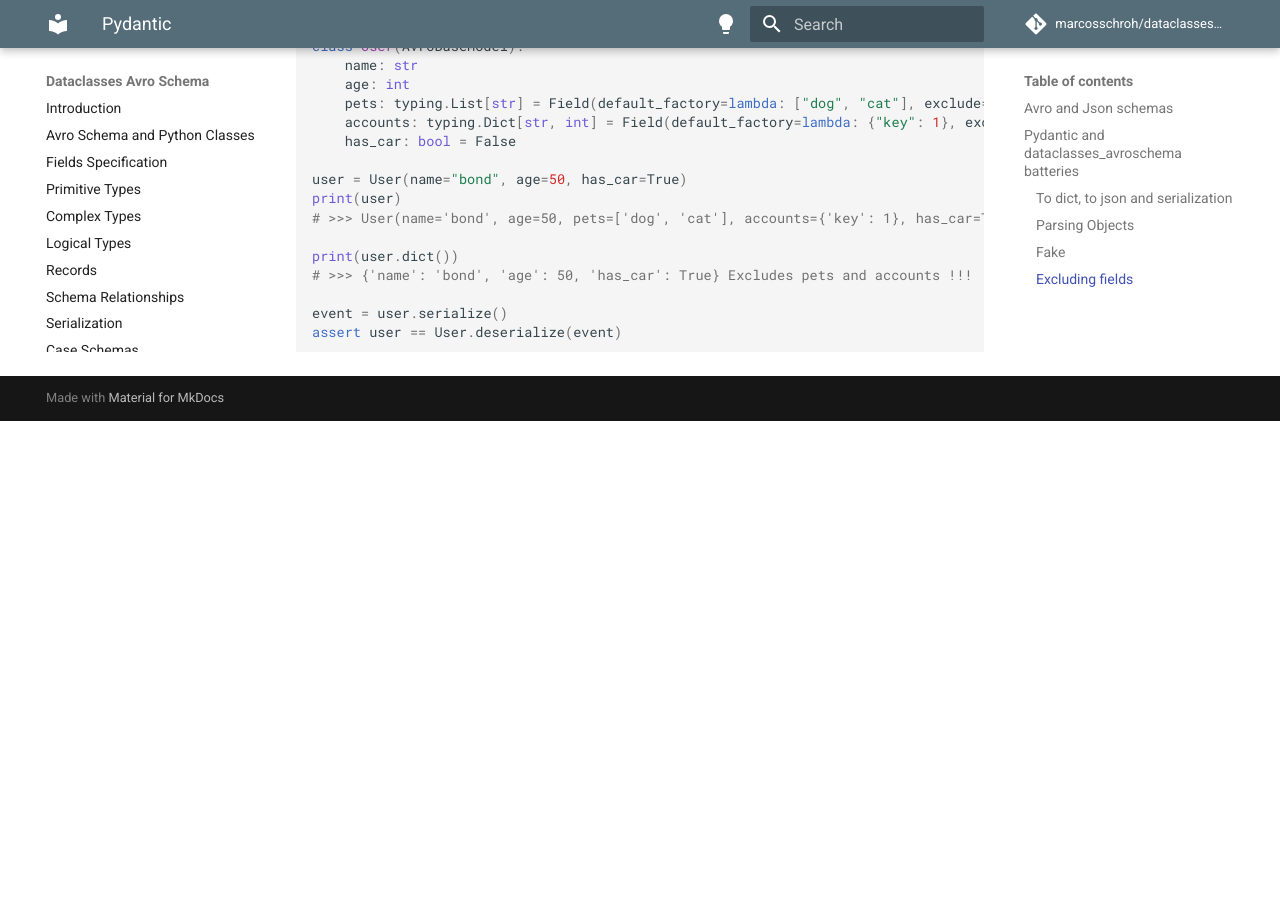
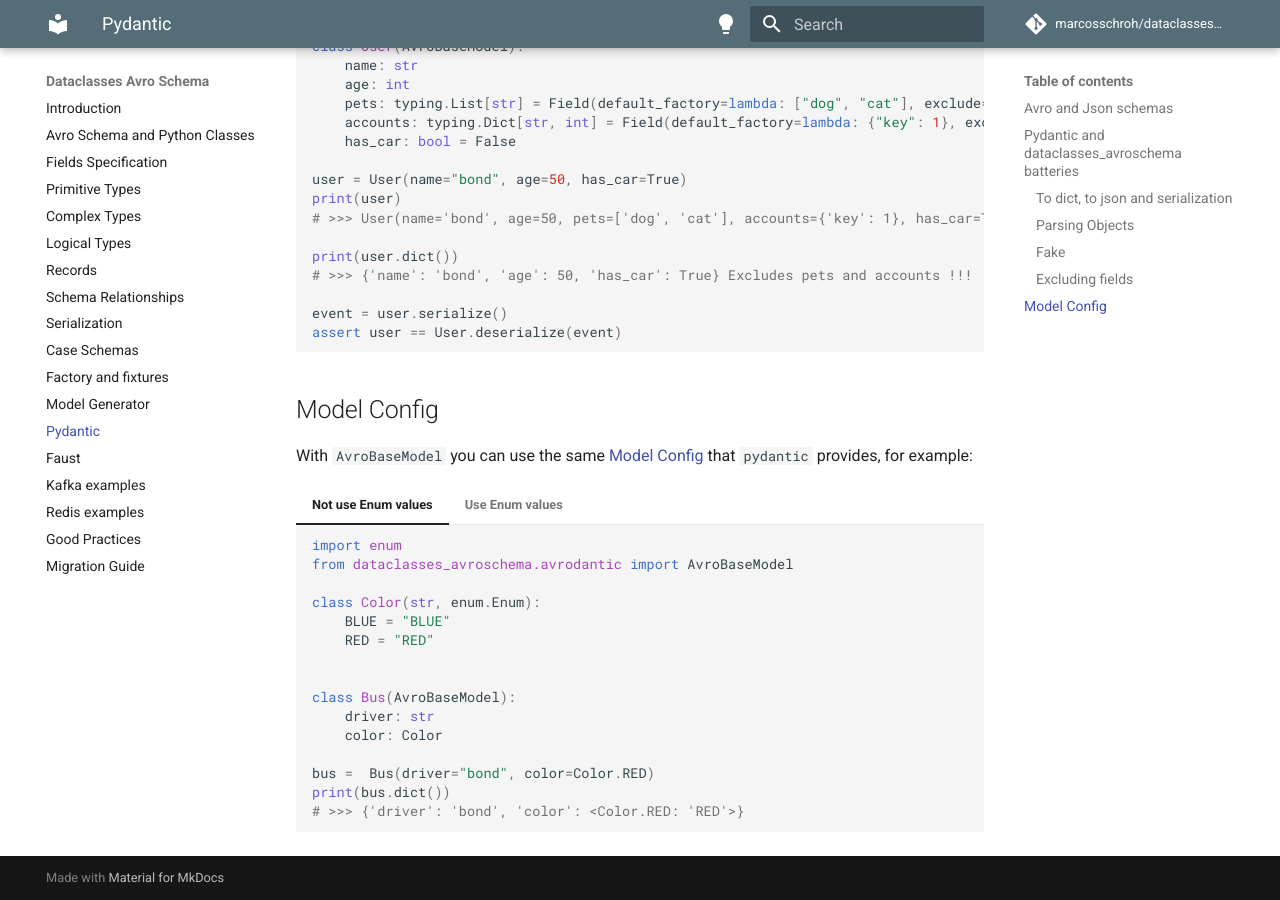
Before and after one commit to marcosschroh/dataclasses-avroschema, an MkDocs documentation site: the page built from docs/pydantic.md, in a window 1280 px wide and 900 px high, scrolled down 4242 px. Built offline with MkDocs 1.6.1 and Material for MkDocs 9.7.7, drawn with Linux system fonts in a browser that asks for light colours; comment, search, counter and statistics services are not loaded; before the commit the page ends 4663 px from its top, so only the background shows below that.

````diff
--- a/docs/pydantic.md
+++ b/docs/pydantic.md
@@ -210,3 +210,49 @@
 event = user.serialize()
 assert user == User.deserialize(event)
 ```
+
+## Model Config
+
+With `AvroBaseModel` you can use the same [Model Config](https://docs.pydantic.dev/latest/usage/model_config/) that `pydantic` provides,
+for example:
+
+=== "Not use Enum values"
+    ```python
+    import enum
+    from dataclasses_avroschema.avrodantic import AvroBaseModel
+
+    class Color(str, enum.Enum):
+        BLUE = "BLUE"
+        RED = "RED"
+
+
+    class Bus(AvroBaseModel):
+        driver: str
+        color: Color
+
+    bus =  Bus(driver="bond", color=Color.RED)
+    print(bus.dict())
+    # >>> {'driver': 'bond', 'color': <Color.RED: 'RED'>}
+    ```
+
+=== "Use Enum values"
+    ```python
+    import enum
+    from dataclasses_avroschema.avrodantic import AvroBaseModel
+
+    class Color(str, enum.Enum):
+        BLUE = "BLUE"
+        RED = "RED"
+
+
+    class Bus(AvroBaseModel):
+        driver: str
+        color: Color
+
+        class Config:
+            use_enum_values = True
+
+    bus =  Bus(driver="bond", color=Color.RED)
+    print(bus.dict())
+    # >>> {'driver': 'bond', 'color': 'RED'}
+    ```
````
Also changed, not shown: 2 other files.
